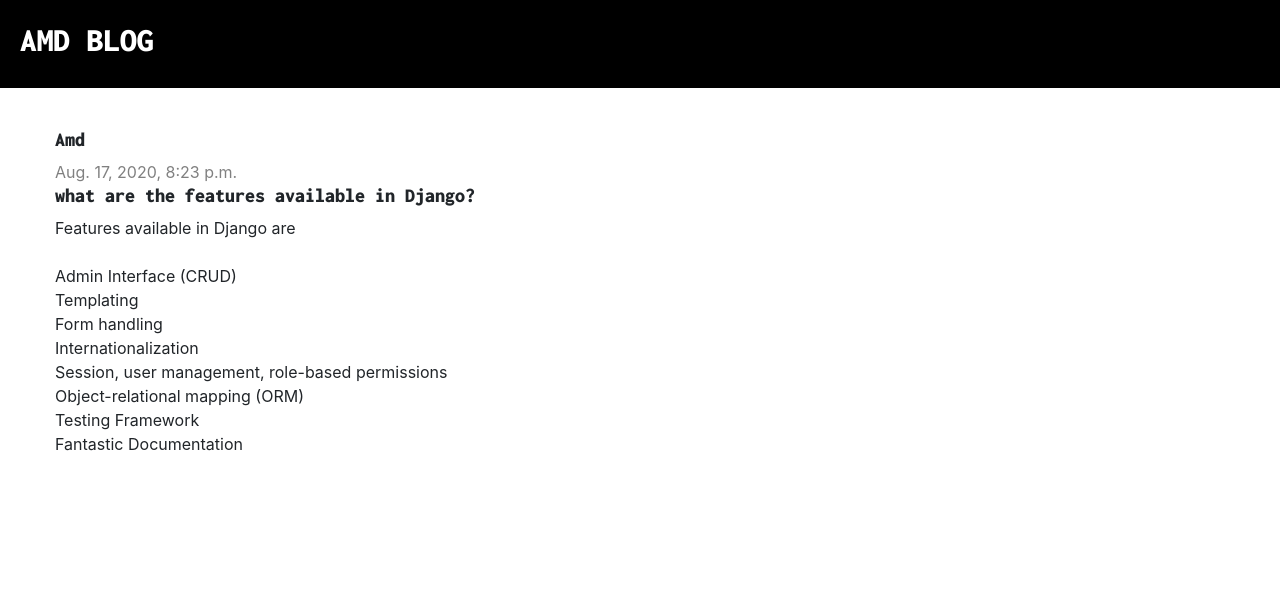
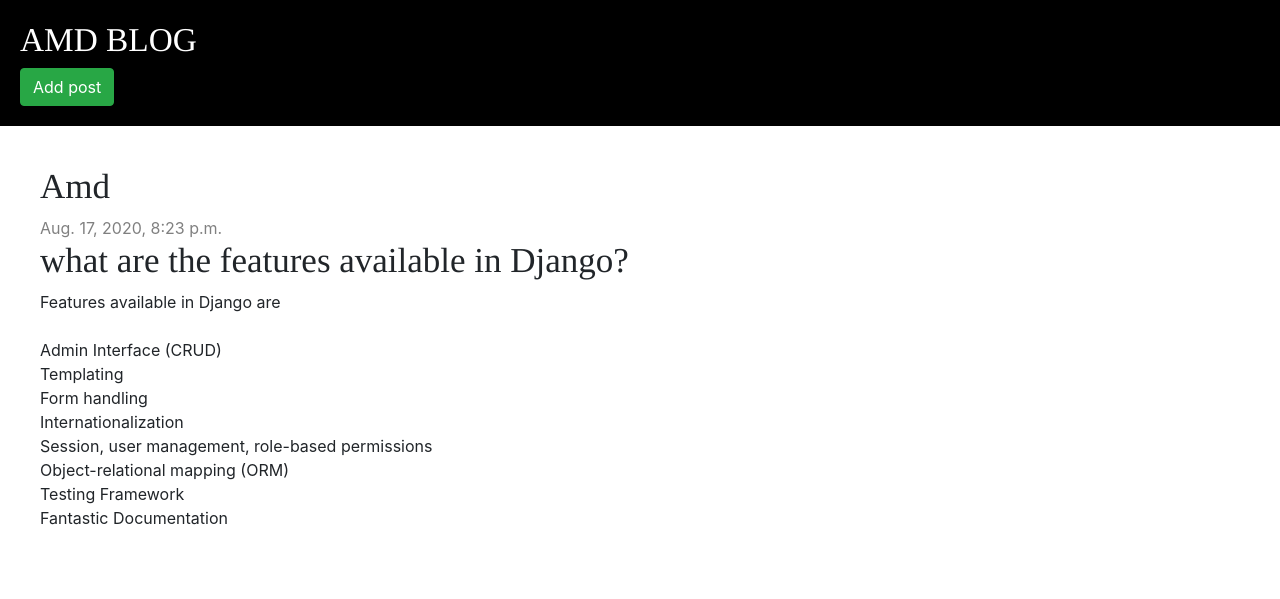
Before and after one commit to AhmadKafi/blog_app, a Django app: page /post/6/ in a window 1280 px wide. Shown: the top 599 px of the page. Run offline with Django 3.2, Linux system fonts and the light colour scheme; data comes from the database, SQL or seed files in the repository; both versions use the stored data as it was after the commit; some libraries are stand-ins or nearby versions.

Commit message:
add feature to create new posts from frontend.

```diff
--- a/blog/static/css/blog.css
+++ b/blog/static/css/blog.css
@@ -10,15 +10,19 @@
     font-size: 25pt;
     text-decoration: none;
 }
-.content {
+.content-container {
     margin-left: 40px;
     margin-top: 40px;
+
 }
 
 h1, h2, h3, h4 {
-    font-family: 'Tangerine', 'Inconsolata', 'Droid sans', serif;
-    font-size: 20px;
+    /*font-family: 'Tangerine', 'Inconsolata', 'Droid Sans', serif;*/
+    font-family: 'Tinos', serif;
+    font-size: 35px;
 }
+
+
 .date {
     color: grey;
 }
@@ -28,3 +32,10 @@
 .post h1 a {
     color: black;
 }
+
+.post-form-blog textarea {
+    width: 100%;
+}
+.post-form-blog .btn-success {
+    float: right;
+}
--- a/blog/templates/blog/base.html
+++ b/blog/templates/blog/base.html
@@ -4,7 +4,8 @@
 <head>
     <meta charset="UTF-8">
     <meta name="viewport" content="width=device-width, initial-scale=1.0">
-    <link href="https://fonts.googleapis.com/css2?family=Inconsolata:wght@900&display=swap" rel="stylesheet" type="text/css">
+    <!--<link href="//fonts.googleapis.com/css?Tangerine:bold,bolditalic|Inconsolata:italic|Droid+Sans" rel="stylesheet" type="text/css">-->
+    <link href="https://fonts.googleapis.com/css2?family=Tinos:ital,wght@0,400;1,400;1,700&display=swap" rel="stylesheet" type="text/css">
     <link rel="stylesheet" href="https://stackpath.bootstrapcdn.com/bootstrap/4.5.2/css/bootstrap.min.css">
     <link rel="stylesheet" href="{% static "css/blog.css" %}">
     <title>My blog</title>
@@ -12,10 +13,14 @@
 <body>
     <div class="page-header">
         <h1><a href="/">AMD BLOG</a></h1>
+        <div class="new-post-button">
+            <a href="post/new"><button class="btn btn-success">Add post</button></a>
+        </div>
 
     </div>
     <!-- this portion is for the down side of the page-->
-    <div class="content container">
+
+    <div class="content-container">
         <div class="row">
             <div class="col-md-7">
                 {% block content %}
@@ -26,5 +31,6 @@
 
 
 
+
 </body>
 </html>
--- a/blog/templates/blog/post_list.html
+++ b/blog/templates/blog/post_list.html
@@ -3,6 +3,7 @@
 {% block content %}
     {% for post in posts %}
         <div class="post">
+
             <h2><a href="{% url 'post_detail' pk=post.pk%}">{{ post.title }}</a></h2>
             <div class="date">
                 <p>Published: {{ post.published_date }}</p>
--- a/blog/urls.py
+++ b/blog/urls.py
@@ -4,4 +4,8 @@
 urlpatterns = [
     path('', views.post_list, name='post_list'),
 
-    path('post/<int:pk>/', views.post_detail, name='post_detail')]
+    path('post/<int:pk>/', views.post_detail, name='post_detail'),
+
+    path('post/new/', views.post_new, name='post_new'),
+
+]
--- a/blog/views.py
+++ b/blog/views.py
@@ -1,5 +1,6 @@
-from django.shortcuts import render, get_object_or_404
+from django.shortcuts import render, get_object_or_404, redirect
 from django.utils import timezone
+from .forms import PostForm
 from .models import Post
 # Create your views here.
 
@@ -13,3 +14,18 @@
     post = get_object_or_404(Post, pk=pk)
     stuff_for_frontend = {'post': post}
     return render(request, 'blog/post_detail.html', stuff_for_frontend)
+
+
+def post_new(request):
+    if request.method == 'POST':
+        form = PostForm(request.POST)
+        if form.is_valid():
+            post = form.save(commit=False)
+            post.author = request.user
+            post.published_date = timezone.now()
+            post.save()
+            return redirect('post_detail', pk=post.pk)
+
+    form = PostForm()
+    stuff_for_frontend = {'form': form}
+    return render(request, 'blog/post_edit.html', stuff_for_frontend)
```
Also changed, not shown: blog/forms.py (added, +8 -0 lines), blog/templates/blog/post_edit.html (added, +16 -0 lines), db.sqlite3.
